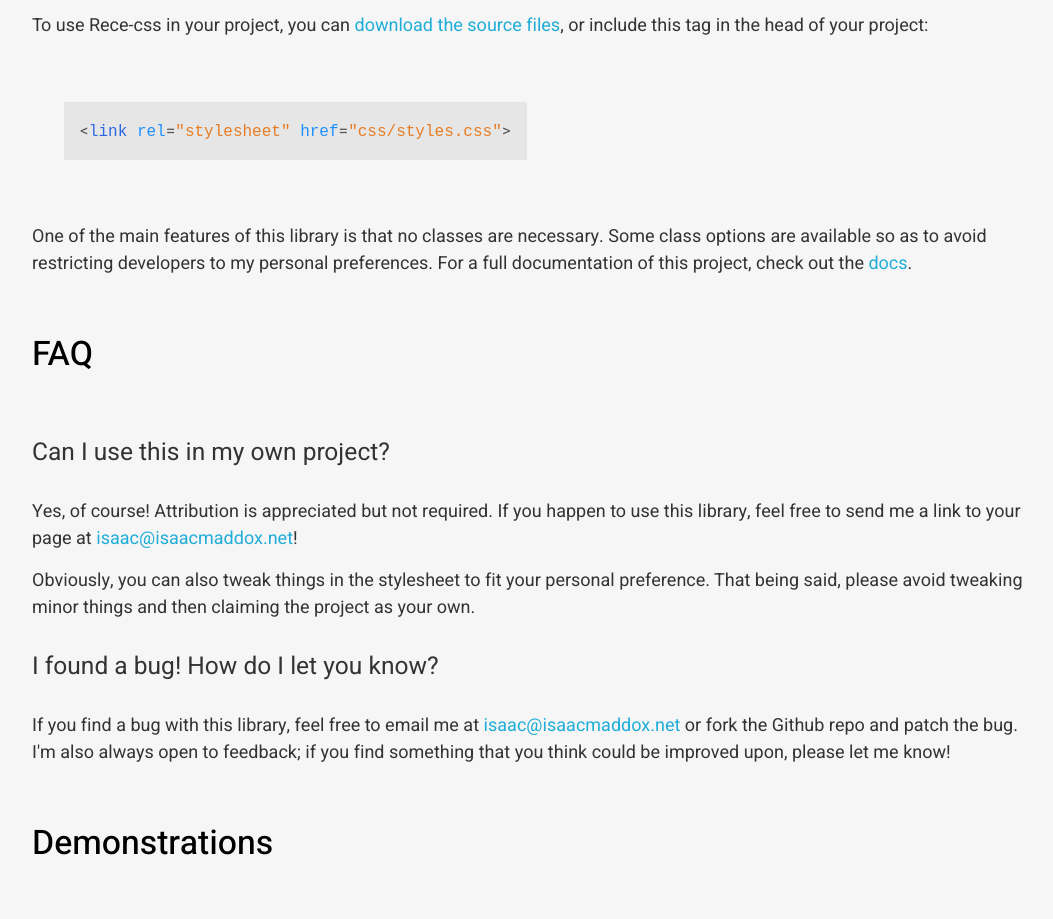
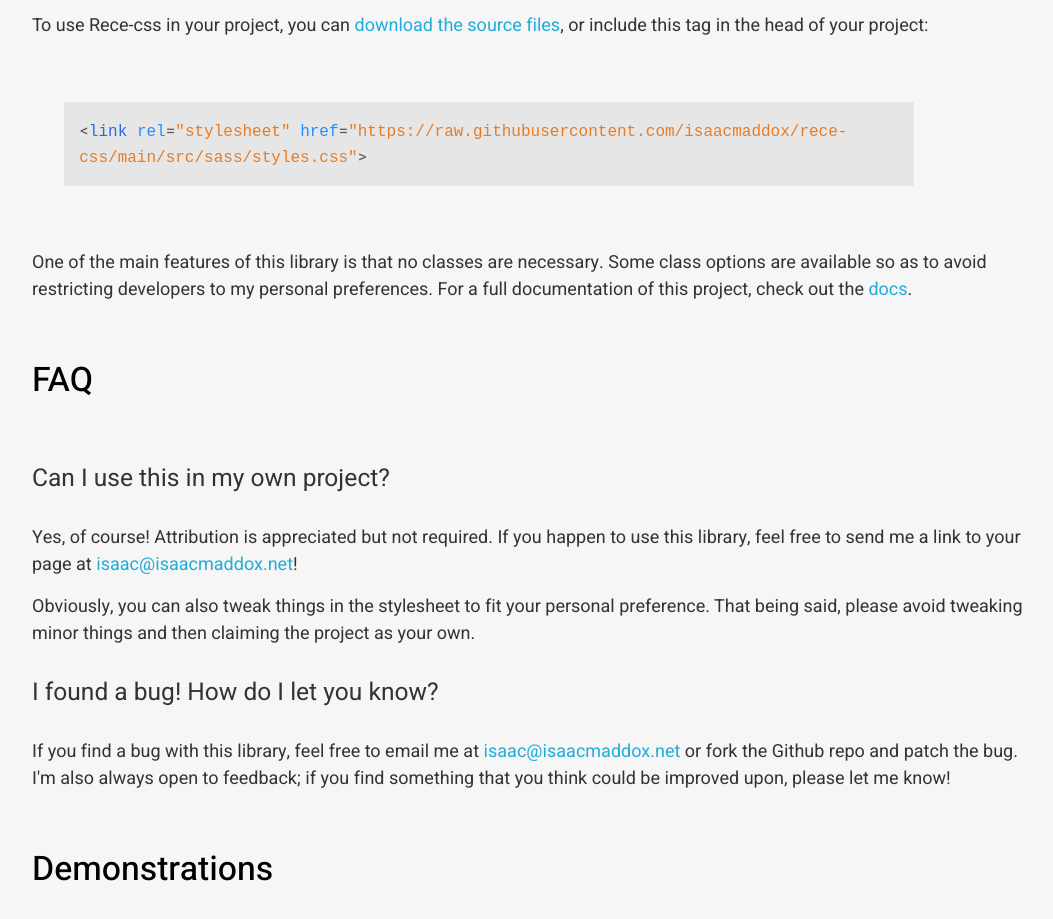
Before and after one commit to isaacmaddox/rece-css, a website: page src/index.html in a window 1280 px wide. Shown: the part 1140-2059 px from the top of the page, without its empty margins (108-1161 px from the left). Drawn offline with nearby package versions, Linux system fonts and the light colour scheme; files that its build step writes are made by us from their sources.

Commit message:
Update link url

```diff
--- a/src/index.html
+++ b/src/index.html
@@ -61,7 +61,7 @@
         in the head of your project:
     </p>
     <code>
-        &lt;<span style="color: #2c67e3; font-family: monospace; font-size: 16px">link</span> <span style="color: dodgerblue; font-family: monospace; font-size: 16px">rel</span>=<span style="color: rgb(231, 124, 36); font-family: monospace; font-size: 16px">"stylesheet"</span> <span style="color: dodgerblue; font-family: monospace; font-size: 16px">href</span>=<span style="color: rgb(231, 124, 36); font-family: monospace; font-size: 16px">"css/styles.css"</span>&gt;
+        &lt;<span style="color: #2c67e3; font-family: monospace; font-size: 16px">link</span> <span style="color: dodgerblue; font-family: monospace; font-size: 16px">rel</span>=<span style="color: rgb(231, 124, 36); font-family: monospace; font-size: 16px">"stylesheet"</span> <span style="color: dodgerblue; font-family: monospace; font-size: 16px">href</span>=<span style="color: rgb(231, 124, 36); font-family: monospace; font-size: 16px">"https://raw.githubusercontent.com/isaacmaddox/rece-css/main/src/sass/styles.css"</span>&gt;
     </code>
     <p>
         One of the main features of this library is that no classes are necessary. Some class options are available so
```
